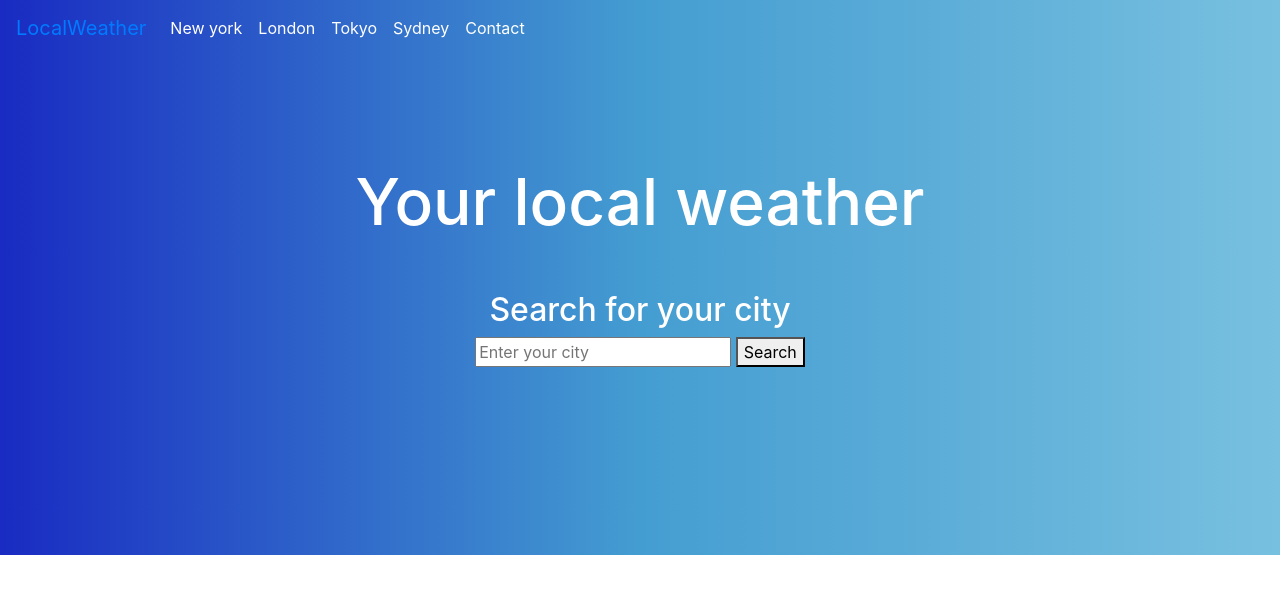
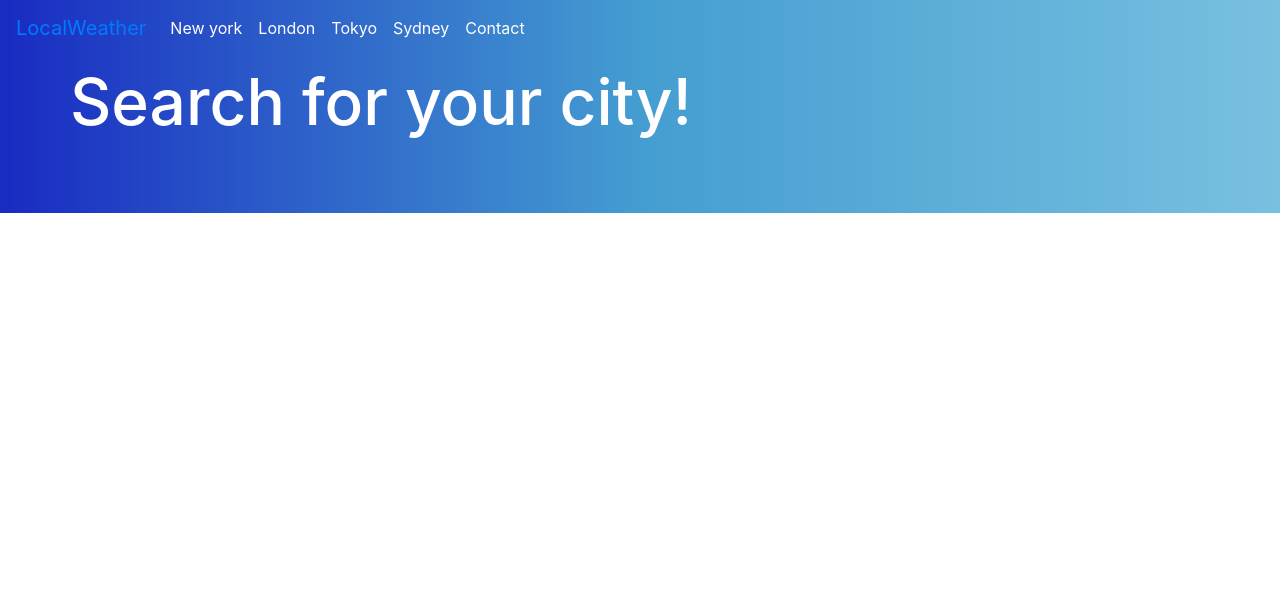
Before and after one commit to Code-Institute-Submissions/LocalWeather, a plain HTML site: page index.html in a window 1280 px wide. Drawn offline with nearby package versions, Linux system fonts and the light colour scheme.

Commit message:
Added bootstrap container with row and col

```diff
--- a/index.html
+++ b/index.html
@@ -32,17 +32,16 @@
                </div>
             </div>
          </nav>
-		<section class="container heading">
-			<h1> Your local weather</h1>
-		</section>
-		<section class="container searchbox">
-			<h2> Search for your city</h2>
-			<input type="text" id="cityName" placeholder="Enter your city">
-	<button onclick="weatherinfofunction"> Search </button>
-			</section>
-			<div class="presentweatherinformation">
+		<section class="container">
+		<div class="row">
+			<div class"col">
+
+			<h1> Search for your city! </h1>
+			</div>
 
 			</div>
+
+		</section>
 
 	</div>
 
```
